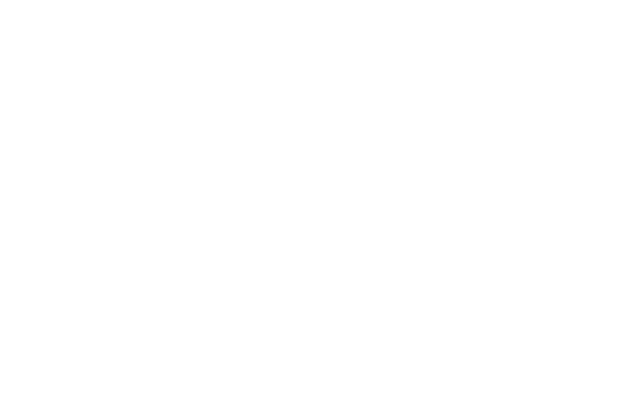
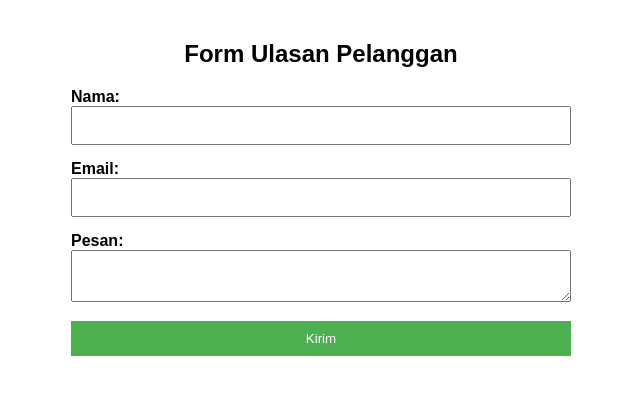
Before and after one commit to albatros8625/Form01, a plain HTML site: page index.html in a window 1280 px wide. Shown: the whole page, without its empty margins (319-959 px from the left). Drawn offline with Linux system fonts and the light colour scheme.

Commit message:
Update index.html

```diff
--- a/index.html
+++ b/index.html
@@ -53,3 +53,23 @@
       .catch(error => {
         console.error("Gagal mengirim data:", error);
         alert("Terjadi kesalahan saat mengirim data. Silakan coba lagi.");
+      });
+    }
+  </script>
+</head>
+<body>
+  <h2>Form Ulasan Pelanggan</h2>
+  <form onsubmit="handleSubmit(event)">
+    <label for="nama">Nama:</label>
+    <input type="text" id="nama" required>
+
+    <label for="email">Email:</label>
+    <input type="email" id="email" required>
+
+    <label for="pesan">Pesan:</label>
+    <textarea id="pesan" required></textarea>
+
+    <button type="submit">Kirim</button>
+  </form>
+</body>
+</html>
```
